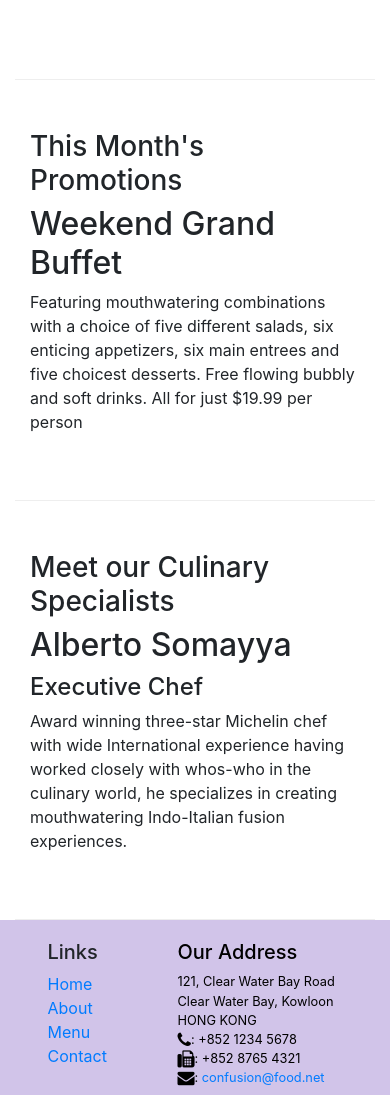
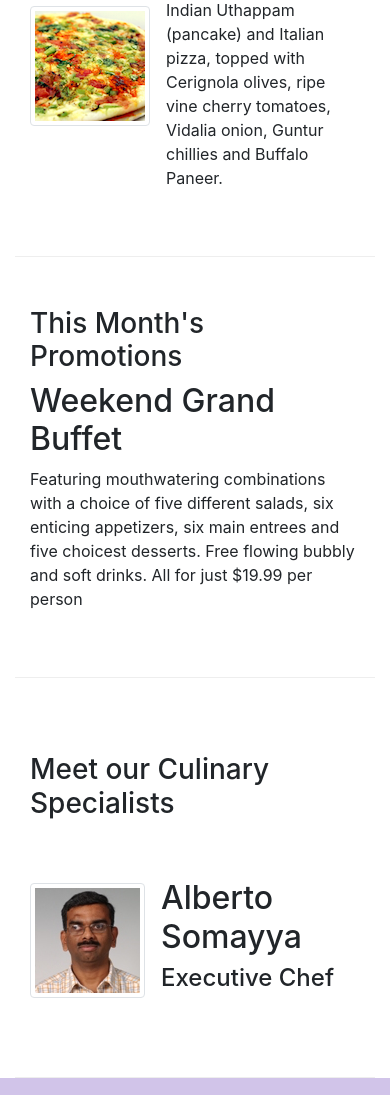
Before and after one commit to JUGG097/Coursera-React-Specialization-Course1-Bootstrap, a website: page index.html in a window 390 px wide. Shown: the part 751-1846 px from the top of the page. Drawn offline with nearby package versions, Linux system fonts and the light colour scheme.

Commit message:
Images and Media

```diff
--- a/index.html
+++ b/index.html
@@ -23,7 +23,7 @@
             <button class="navbar-toggler" type="button" data-toggle="collapse" data-target="#Navbar">
                 <span class="navbar-toggler-icon"></span>
             </button>
-            <a class="navbar-brand mr-auto" href="#">Ristorante Con Fusion</a>
+            <a class="navbar-brand mr-auto" href="#"><img src="img/logo.png" alt="" class="img-fluid" height="30" width="41"></a>
 
             <div class="collapse navbar-collapse" id="Navbar">
                 <ul class="navbar-nav mr-auto">
@@ -43,7 +43,8 @@
                     <h1>Ristorante con Fusion</h1>
                     <p>We take inspiration from the World's best cuisines, and create a unique fusion experience. Our lipsmacking creations will tickle your culinary senses!</p>
                 </div>
-                <div class="col-12 col-sm">
+                <div class="col-12 col-sm align-self-center">
+                    <img src="img/logo.png" alt="" class="img-fluid">
                 </div>
             </div>
         </div>
@@ -55,8 +56,13 @@
                 <h3>Our Lipsmacking Culinary Creations</h3>
             </div>
             <div class="col col-sm order-sm-first col-md">
-                <h2>Uthappizza</h2>
-                <p>A unique combination of Indian Uthappam (pancake) and Italian pizza, topped with Cerignola olives, ripe vine cherry tomatoes, Vidalia onion, Guntur chillies and Buffalo Paneer.</p>
+                <div class="media">
+                    <img class="d-flex mr-3 img-thumbnail align-self-center" src="img/uthappizza.png" alt="uthappizza">
+                    <div class="media-body">
+                        <h2 class="mt-0">Uthappizza</h2>
+                        <p>A unique combination of Indian Uthappam (pancake) and Italian pizza, topped with Cerignola olives, ripe vine cherry tomatoes, Vidalia onion, Guntur chillies and Buffalo Paneer.</p>
+                    </div>
+                </div>
             </div>
         </div>
 
@@ -76,9 +82,15 @@
                 <h3>Meet our Culinary Specialists</h3>
             </div>
             <div class="col col-sm order-sm-first col-md">
-                <h2>Alberto Somayya</h2>
-                <h4>Executive Chef</h4>
-                <p>Award winning three-star Michelin chef with wide International experience having worked closely with whos-who in the culinary world, he specializes in creating mouthwatering Indo-Italian fusion experiences. </p>
+                <div class="media">
+                    <img src="img/alberto.png" alt="alberto" class="d-flex mr-3 img-thumbnail align-self-center">
+                    <div class="media-body">
+
+                        <h2 class="mt-0">Alberto Somayya</h2>
+                        <h4>Executive Chef</h4>
+                        <p class="d-none d-sm-block">Award winning three-star Michelin chef with wide International experience having worked closely with whos-who in the culinary world, he specializes in creating mouthwatering Indo-Italian fusion experiences. </p>
+                    </div>
+                </div>
             </div>
         </div>
     </div>
```
Also changed, not shown: aboutus.html (+3 -2 lines), contactus.html (+3 -2 lines), img/alberto.png (added), img/buffet.png (added), img/logo.png (added), img/uthappizza.png (added), 1 other file.
